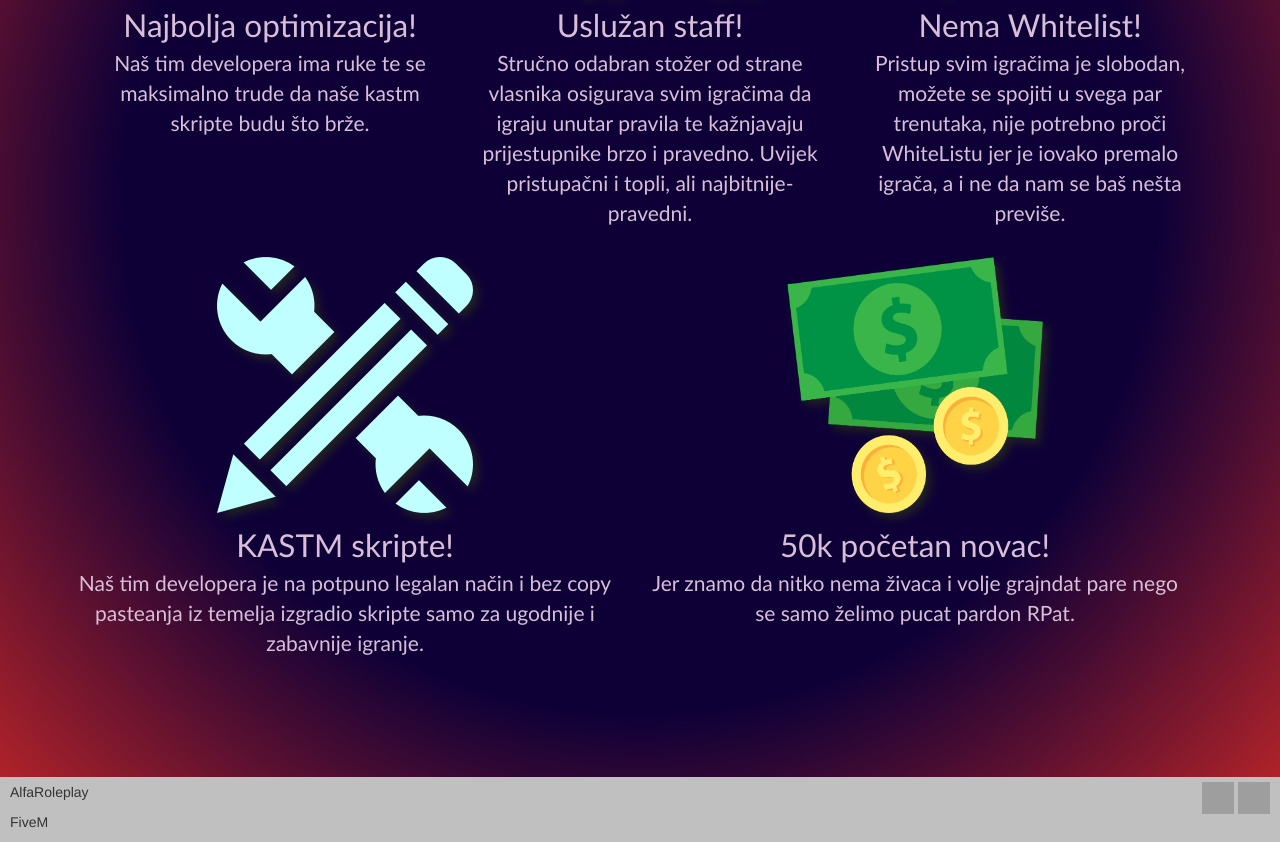
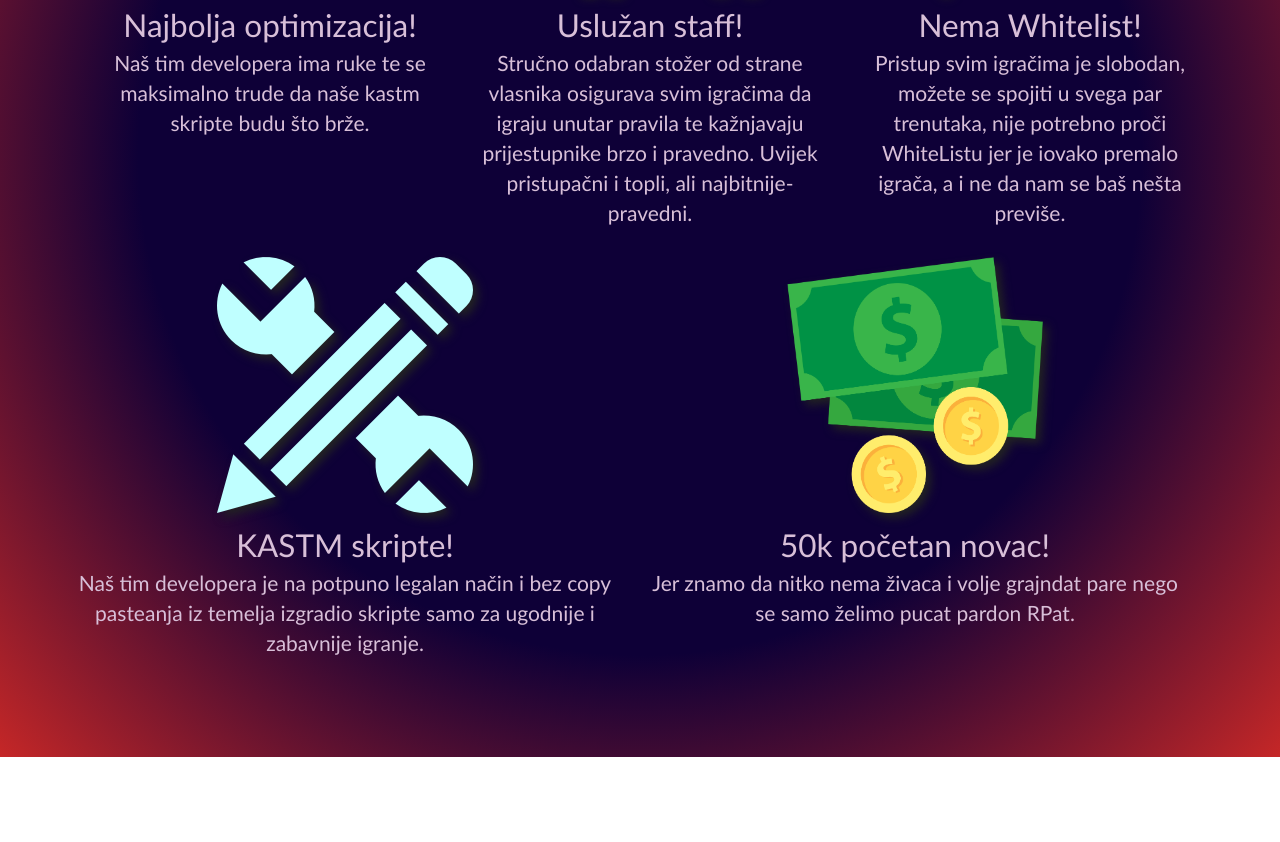
Before and after one commit to AlfaRoleplay/MirkuWebStranica, a plain HTML site: page index.html in a window 1280 px wide. Shown: the part 450-1292 px from the top of the page. After the commit the page ends 1207 px from the top, so only its background shows below. Drawn offline with nearby package versions, Linux system fonts and the light colour scheme; grey boxes are pictures that could not be loaded; a web font is replaced by a local one.

Commit message:
obriso footer sta ce mi

```diff
--- a/index.html
+++ b/index.html
@@ -43,18 +43,5 @@
             ScrollReveal().reveal('.image-caption', {duration:4000});
           </script>
       </div>
-
-      <footer class="footer">
-        <div class="footer-container">
-          <div class="footer-left">
-            <p>AlfaRoleplay</p>
-            <p>FiveM</p>
-          </div>
-          <div class="footer-right">
-            <img src="https://cdn-icons-png.flaticon.com/512/1384/1384031.png">
-            <img src="https://seekicon.com/free-icon-download/discord_2.svg">
-          </div>
-        </div>
-      </footer>
   </body>
 </html>
```
